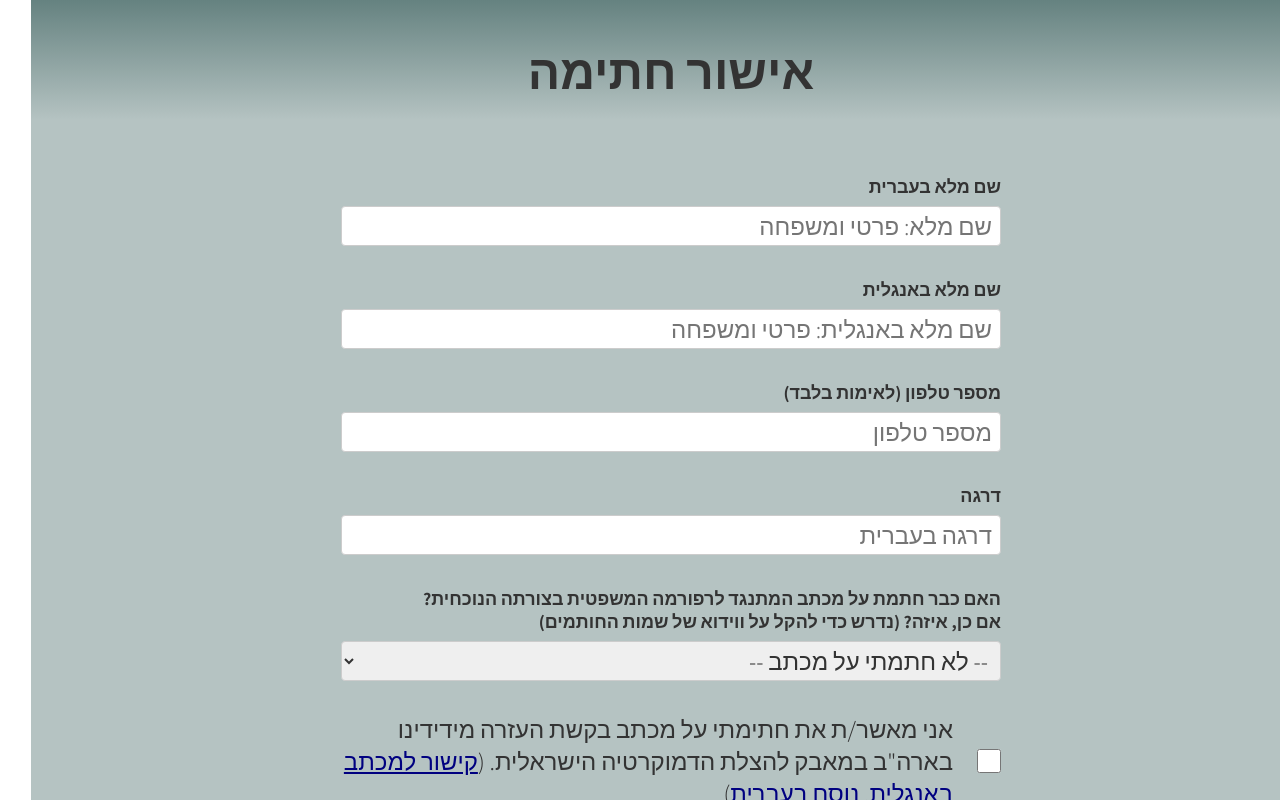
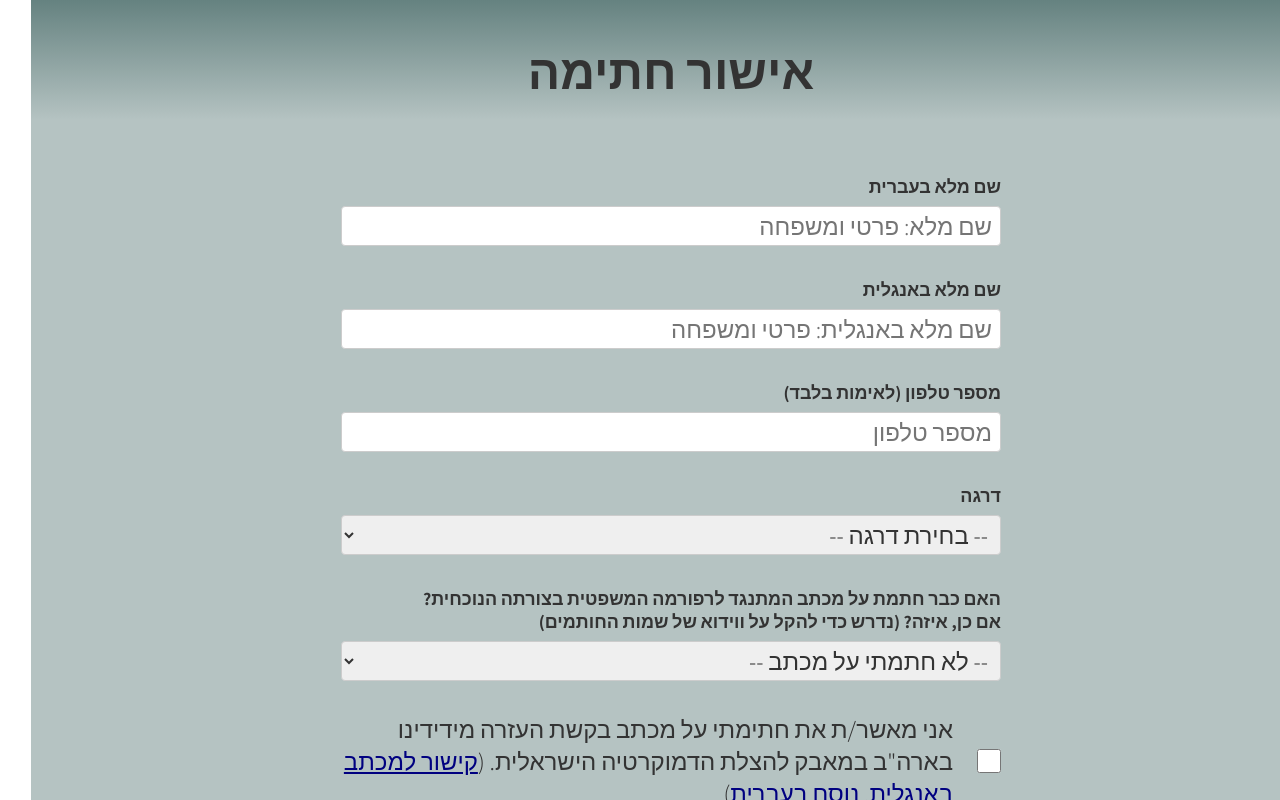
Before and after one commit to akariv/talpisign2, an Angular app: page / in a window 1280 px wide. Built offline with nearby package versions, Linux system fonts and the light colour scheme.

Commit message:
Fixed list of degrees

```diff
--- a/src/app/app.component.html
+++ b/src/app/app.component.html
@@ -13,7 +13,12 @@
 </div>
 <div class='section'>
   <label for="degree">דרגה</label>
-  <input type="text" [(ngModel)]="degree" name="degree" placeholder="דרגה בעברית" required>
+  <select [(ngModel)]="degree" name="signedletter">
+    <option value=''>-- בחירת דרגה --</option>
+    <option value='x'>אני לא קצינ/ה במילואים</option>
+    <option *ngFor="let d of DEGREE_OPTIONS" [value]="d">{{d}}</option>
+  </select>
+  <span style='color:darkred;font-weight:300' *ngIf='degree==="x"'>החתימה אפשרית רק לקציני צה״ל במילואים</span>
 </div>
 <div class='section'>
   <label for="signedletter">האם כבר חתמת על מכתב המתנגד לרפורמה המשפטית בצורתה הנוכחית?<br/>אם כן, איזה? (נדרש כדי להקל על ווידוא של שמות החותמים)</label>
--- a/src/app/app.component.ts
+++ b/src/app/app.component.ts
@@ -15,7 +15,16 @@ export class AppComponent {
   approved = false;
   approved2 = false;
   volunteer = false;
-
+  DEGREE_OPTIONS = [
+    'סגן',
+    'סרן',
+    'רב-סרן',
+    'סגן-אלוף',
+    'אלוף-משנה',
+    'תת-אלוף',
+    'אלוף',
+    'רב-אלוף',
+  ];
   LETTER_OPTIONS = [
     'בוגרי תלפיות',
     'השריונרים',
```
